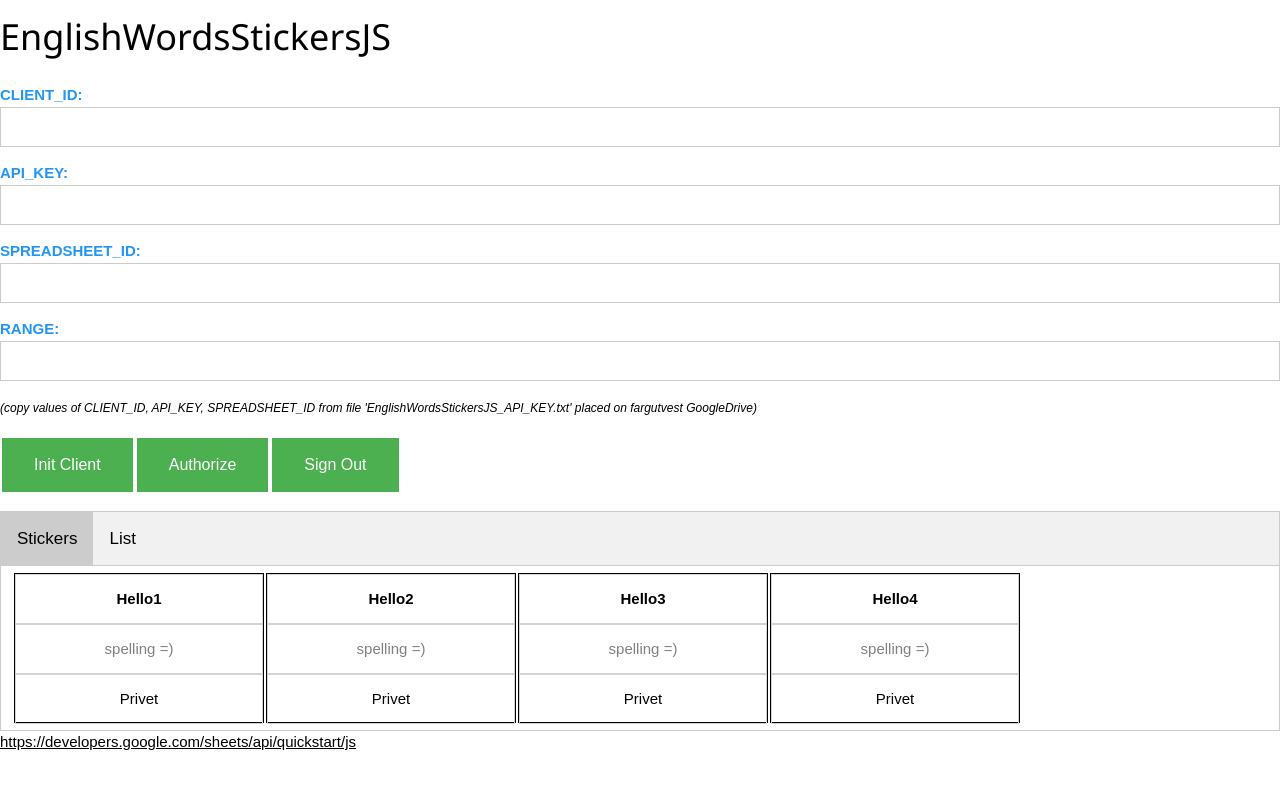
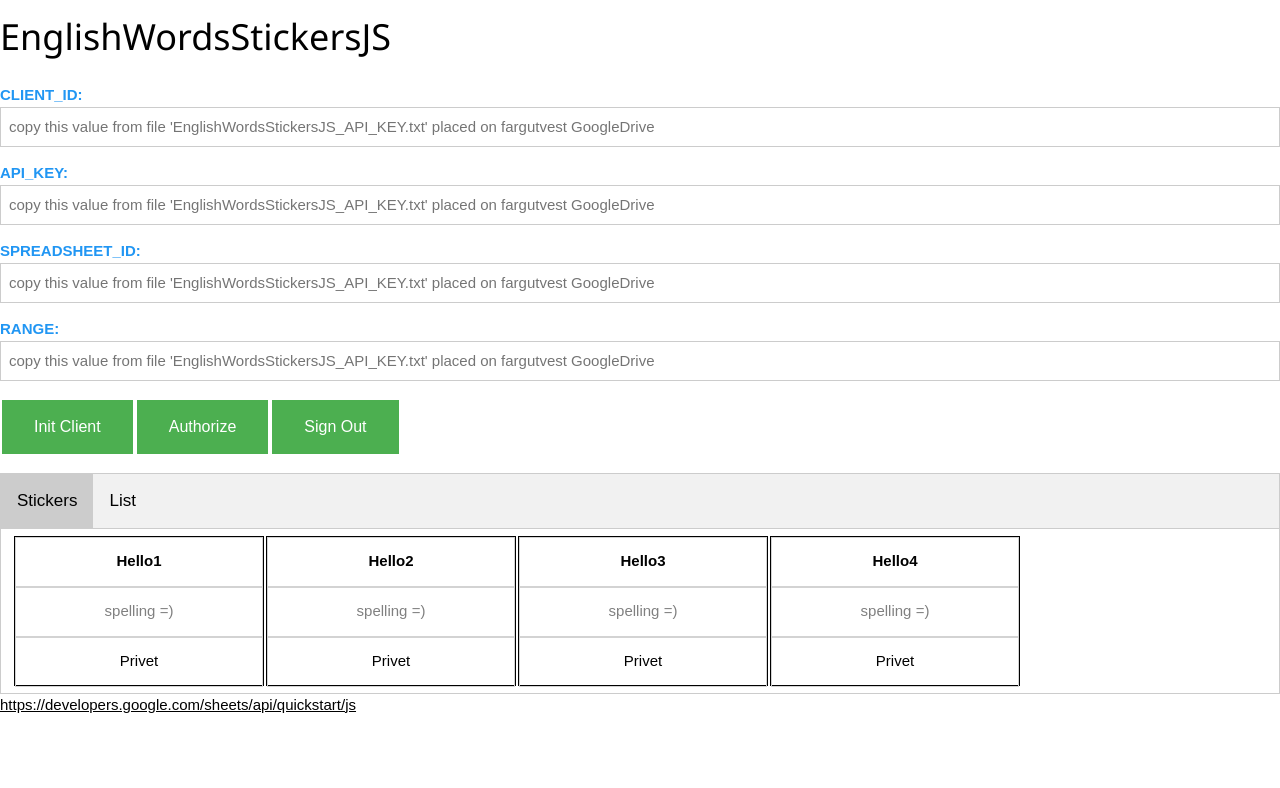
Before and after one commit to fargutvest/WordsStickers, a React (Create React App) app: page / in a window 1280 px wide. Shown: the top 788 px of the page. Built offline with nearby package versions, Linux system fonts and the light colour scheme.

Commit message:
minor: moved hint to placeholders of inputs
fixed node_modules, it can be seen in package-lock.json; package.json

```diff
--- a/src/Credentials.js
+++ b/src/Credentials.js
@@ -153,18 +153,16 @@ class Credentials extends Component {
         <p>
 
         <label className="w3-text-blue"><b>CLIENT_ID:</b></label>
-        <input className="w3-input w3-border" id="CLIENT_ID" type="text" size="100" /></p>
+        <input className="w3-input w3-border" id="CLIENT_ID" type="text" size="100" placeholder="copy this value from file 'EnglishWordsStickersJS_API_KEY.txt' placed on fargutvest GoogleDrive"/></p>
         <p>
         <label className="w3-text-blue"><b>API_KEY:</b></label>
-        <input className="w3-input w3-border" id="API_KEY" type="text" size="100" /></p>
+        <input className="w3-input w3-border" id="API_KEY" type="text" size="100" placeholder="copy this value from file 'EnglishWordsStickersJS_API_KEY.txt' placed on fargutvest GoogleDrive" /></p>
         <p>
        <label className="w3-text-blue"><b>SPREADSHEET_ID:</b></label>
-       <input className="w3-input w3-border" id="SPREADSHEET_ID" type="text" size="100" /></p>
+       <input className="w3-input w3-border" id="SPREADSHEET_ID" type="text" size="100" placeholder="copy this value from file 'EnglishWordsStickersJS_API_KEY.txt' placed on fargutvest GoogleDrive"/></p>
        <p>
         <label className="w3-text-blue"><b>RANGE:</b></label>
-        <input className="w3-input w3-border" id="RANGE" type="text" size="100"/></p>
-
-         <small><i>(copy values of CLIENT_ID, API_KEY, SPREADSHEET_ID from file 'EnglishWordsStickersJS_API_KEY.txt' placed on fargutvest GoogleDrive)</i> </small>
+        <input className="w3-input w3-border" id="RANGE" type="text" size="100" placeholder="copy this value from file 'EnglishWordsStickersJS_API_KEY.txt' placed on fargutvest GoogleDrive"/></p>
   <p>
       <button id="init_client_button" className="button" onClick = {this.handleInitClientClick}>Init Client</button>
       <button id="authorize_button" className="button"  onClick = {this.handleAuthClick} >Authorize</button>
```
Also changed, not shown: package.json (+16 -3 lines), 1 other file (tests, documents, lock files or other folders).
